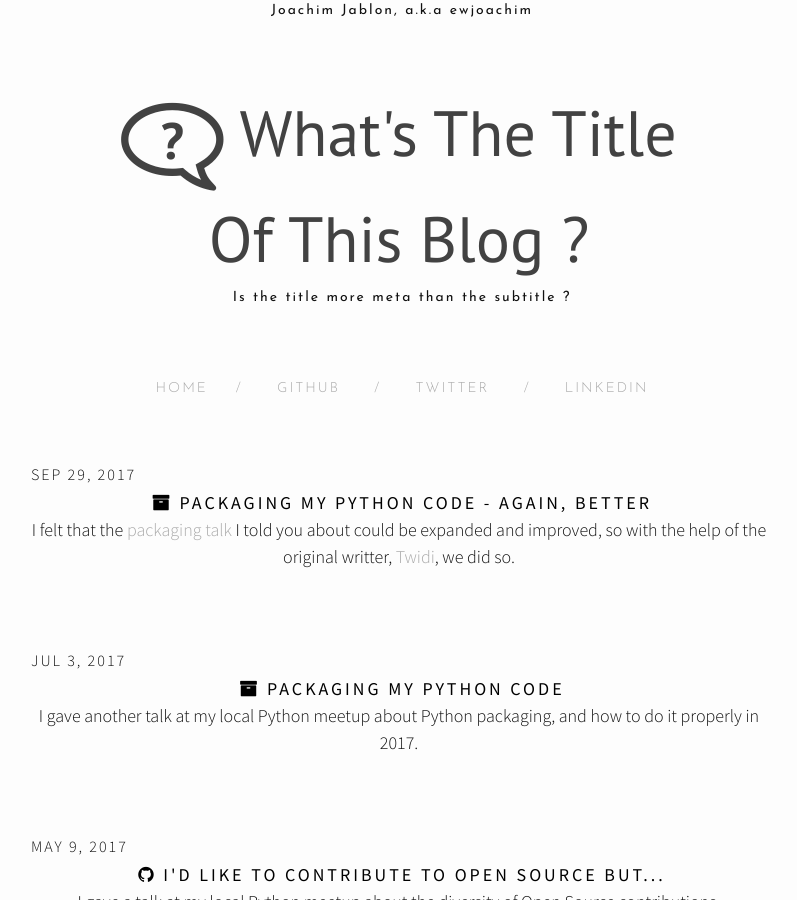
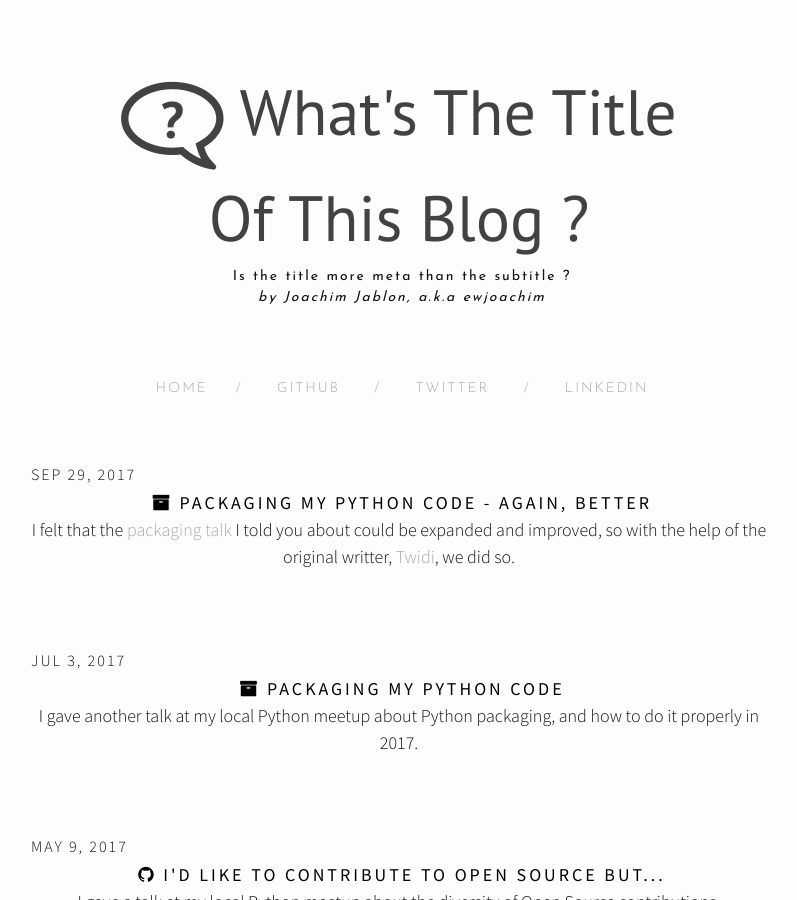
Before and after one commit to ewjoachim/ewjoachim.github.io, a Jekyll site: the page built from index.html, in a window 1280 px wide and 900 px high. Shown: the whole window, without its empty margins (241-1038 px from the left). Built offline with Jekyll 4.4.1, drawn with Linux system fonts in a browser that asks for light colours; nearby versions of some CDN libraries.

Commit message:
Update header.html

```diff
--- a/_includes/header.html
+++ b/_includes/header.html
@@ -1,7 +1,3 @@
-
-<div class="wrapper site-description">
-<center>Joachim Jablon, a.k.a ewjoachim</center>
-</div>
 <div class="wrapper">
   <center> <a href="/index.html"><div class="site-title">
     <span class="fa-stack">
@@ -14,6 +10,7 @@
 <div class="wrapper site-description">
 <center>  {{site.description}} </center>
 </div>
+<div class="wrapper site-description"><center><em>by Joachim Jablon, a.k.a ewjoachim</em></center></div>
 <div class="wrapper">
   <div class="trigger site-navigation">
     <a class="page-link" href="/index.html">HOME</a><span class="exclamationMark">/</span>
```
